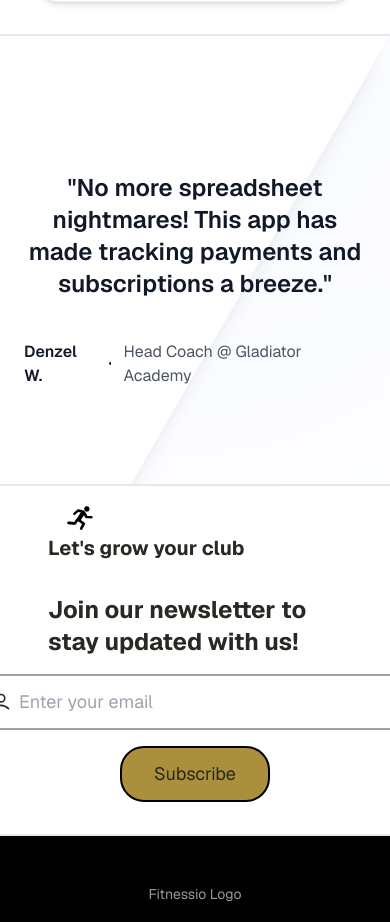
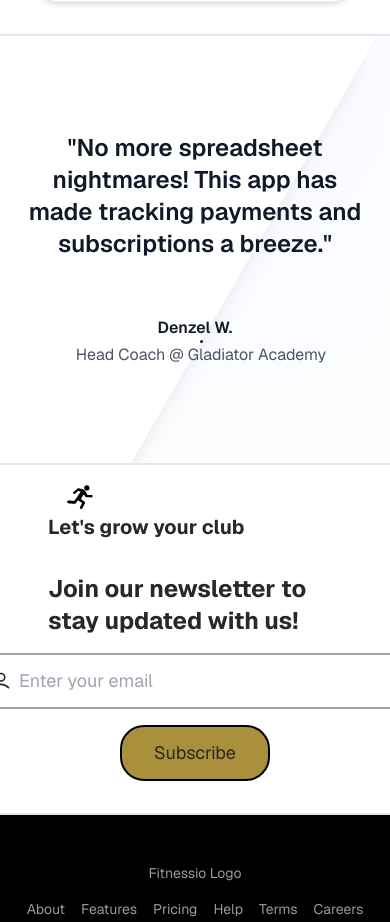
Before and after one commit to dylewskii/fitness-saas, a Next.js app: page / in a window 390 px wide. Shown: the part 5340-6262 px from the top of the page. Built offline with nearby package versions, Linux system fonts and the light colour scheme; no server answers.

Commit message:
fix layout

```diff
--- a/src/components/testimonial.tsx
+++ b/src/components/testimonial.tsx
@@ -5,15 +5,15 @@ export default function Testimonial() {
       <div className="hsl(60,7%,94%)/10 absolute inset-y-0 right-1/2 -z-10 mr-16 w-[200%] origin-bottom-left skew-x-[-30deg] bg-white shadow-xl ring-1 ring-indigo-50 sm:mr-28 lg:mr-0 xl:mr-16 xl:origin-center" />
       <div className="mx-auto max-w-2xl lg:max-w-4xl">
         {/* LOGO HERE? */}
-        <figure className="mt-10">
+        <figure className="">
           <blockquote className="text-center text-2xl font-semibold leading-8 text-gray-900 sm:text-2xl sm:leading-9">
             <p>
               &#34;No more spreadsheet nightmares! This app has made tracking
               payments and subscriptions a breeze.&#34;
             </p>
           </blockquote>
-          <figcaption className="mt-10">
-            <div className="mt-4 flex items-center justify-center space-x-3 text-base">
+          <figcaption className="pt-10">
+            <div className="mt-4 flex flex-col items-center justify-center space-x-3 text-base sm:flex-row">
               <div className="font-semibold text-gray-900">Denzel W.</div>
               <svg
                 width={3}
```
